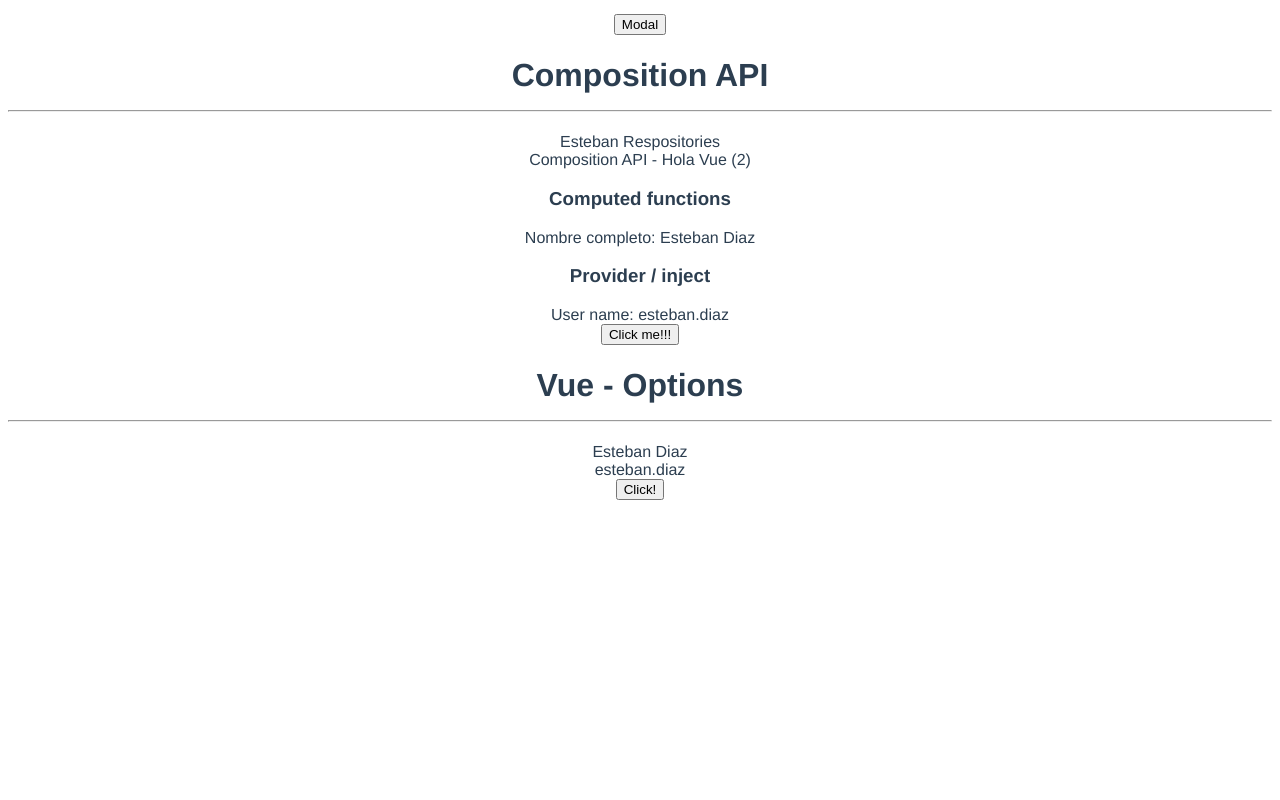
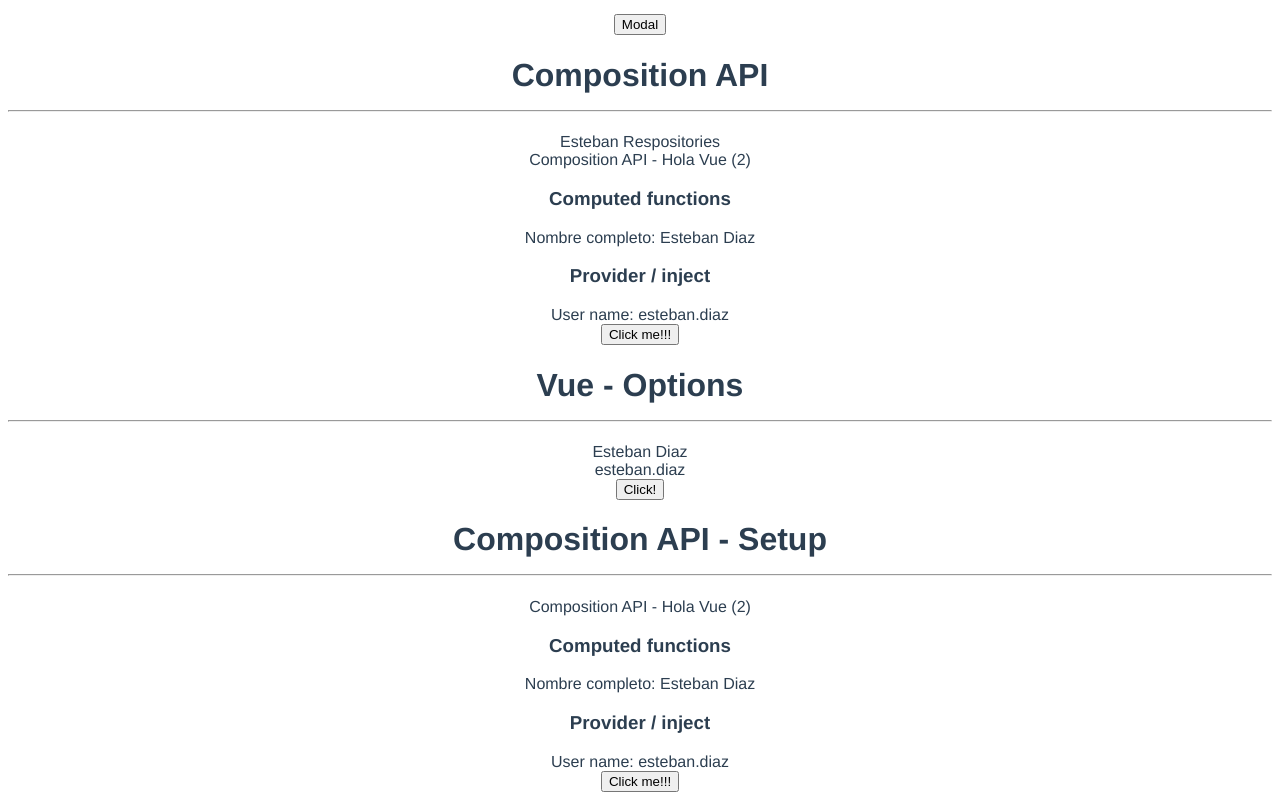
Before and after one commit to stban94diaz/vue-basic-concepts, a Vue app: page / in a window 1280 px wide. Shown: the part 241-1041 px from the top of the page. Before the commit the page ends 800 px from the top, so only its background shows below. Built offline with nearby package versions, Linux system fonts and the light colour scheme.

Commit message:
:rocket: Script setup

```diff
--- a/src/App.vue
+++ b/src/App.vue
@@ -18,6 +18,10 @@
     <h1>Vue - Options<hr /></h1>
     <HomeOptions first-name="Esteban" last-name="Diaz" />
   </div>
+  <div>
+    <h1>Composition API - Setup<hr /></h1>
+    <HomeSetup first-name="Esteban" last-name="Diaz" @load="onLoad" />
+  </div>
 </template>
 
 <script>
@@ -32,10 +36,11 @@ import HomeOptions from "./components/HomeOptions.vue";
 
 // Mixins
 import base from "@/mixins/base.js";
+import HomeSetup from "./components/HomeSetup.vue";
 
 export default {
   name: "App",
-  components: { Menu, Modal, UserRepositories, Home, HomeOptions },
+  components: { Menu, Modal, UserRepositories, Home, HomeOptions, HomeSetup },
   mixins: [base],
   methods: {
     onLoad: console.log,
--- /dev/null
+++ b/src/components/HomeSetup.vue
@@ -0,0 +1,52 @@
+<!-- eslint-disable vue/multi-word-component-names -->
+<template>
+  <div>Composition API - {{ text }} ({{ obj.counter }})</div>
+  <h3>Computed functions</h3>
+  Nombre completo: {{ fullName }}
+  <h3>Provider / inject</h3>
+  <DeepComponent />
+</template>
+
+<script setup>
+import {
+  defineProps,
+  defineExpose,
+  defineEmits,
+  computed,
+  reactive,
+  ref,
+  toRefs,
+  watch,
+  useSlots,
+  useAttrs,
+} from "vue";
+import DeepComponent from "@/components/DeepComponent.vue";
+
+const props = defineProps({
+  firstName: String,
+  lastName: String,
+});
+const emit = defineEmits(["load"]);
+
+const text = ref("Hola Vue");
+const obj = reactive({ counter: 0 });
+
+const { firstName, lastName } = toRefs(props);
+
+setInterval(() => obj.counter++, 2000);
+
+watch(
+  () => obj.counter,
+  (valor, anterior) => console.log(valor, anterior)
+);
+
+const fullName = computed(() => `${firstName.value} ${lastName.value}`);
+
+console.log("Attributes - composition API Setup", useAttrs());
+defineExpose({ fullName });
+console.log("Slots - composition API Setup", useSlots());
+setTimeout(
+  () => emit("load", "Evento despues de 4s - composition API Setup"),
+  4000
+);
+</script>
```
